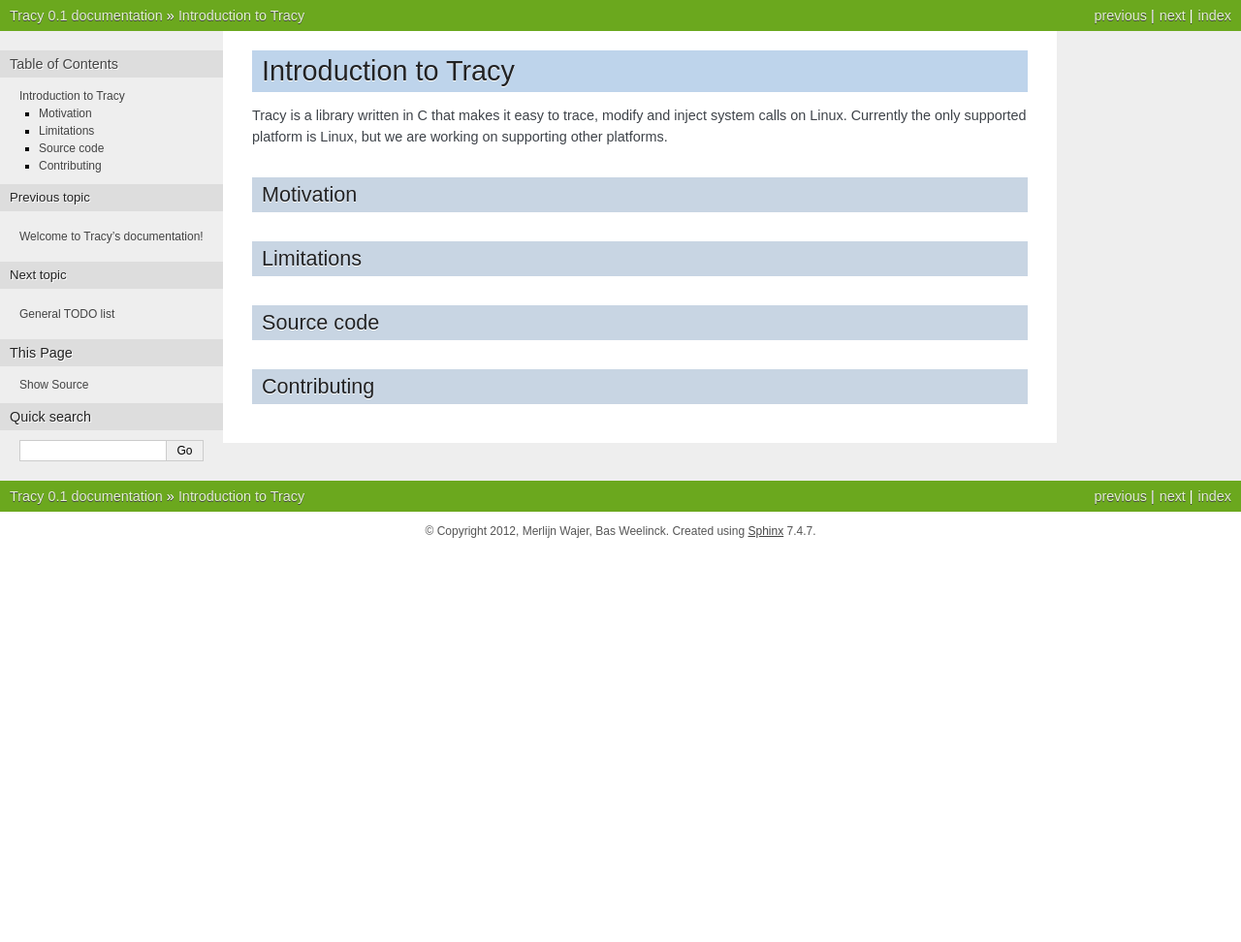
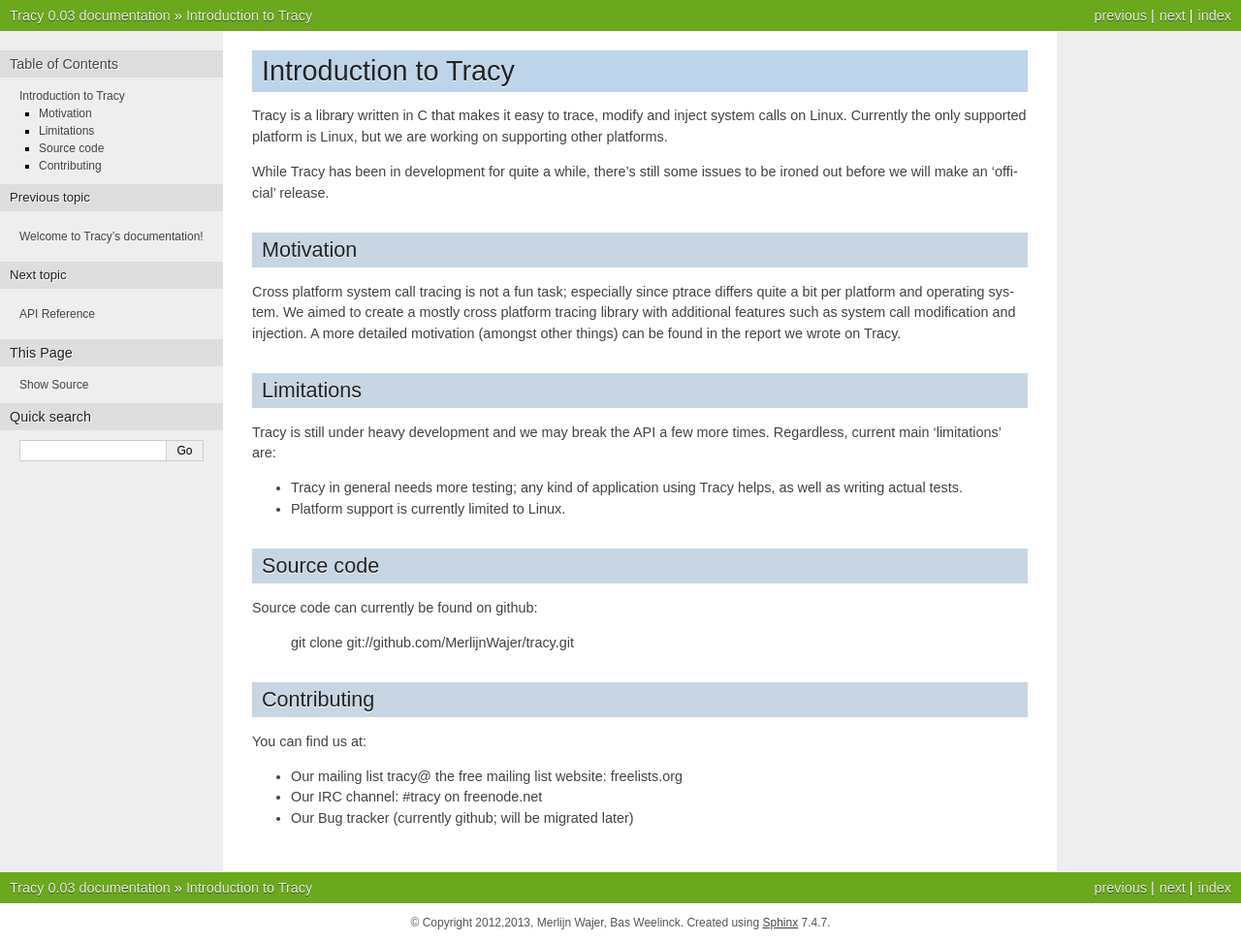
Before and after one commit to MerlijnWajer/tracy, a Sphinx documentation site: the page built from doc/intro.rst, in a window 1280 px wide. Shown: the whole page at 97% size. Built offline with Sphinx 7.4.7, drawn with Linux system fonts in a browser that asks for light colours; before the commit the page ends 900 px from its top, so only the background shows below that.

Commit message:
Documentation updates.

```diff
--- a/doc/conf.py
+++ b/doc/conf.py
@@ -41,16 +41,16 @@
 
 # General information about the project.
 project = u'Tracy'
-copyright = u'2012, Merlijn Wajer, Bas Weelinck'
+copyright = u'2012,2013, Merlijn Wajer, Bas Weelinck'
 
 # The version info for the project you're documenting, acts as replacement for
 # |version| and |release|, also used in various other places throughout the
 # built documents.
 #
 # The short X.Y version.
-version = '0.1'
+version = '0.03'
 # The full version, including alpha/beta/rc tags.
-release = '0.1'
+release = '0.03'
 
 # The language for content autogenerated by Sphinx. Refer to documentation
 # for a list of supported languages.
@@ -222,7 +222,7 @@
 epub_title = u'Tracy'
 epub_author = u'Merlijn Wajer, Bas Weelinck'
 epub_publisher = u'Merlijn Wajer, Bas Weelinck'
-epub_copyright = u'2012, Merlijn Wajer, Bas Weelinck'
+epub_copyright = u'2012,2013, Merlijn Wajer, Bas Weelinck'
 
 # The language of the text. It defaults to the language option
 # or en if the language is not set.
--- a/doc/index.rst
+++ b/doc/index.rst
@@ -10,7 +10,6 @@
    :maxdepth: 2
 
    intro.rst
-   todo.rst
    reference.rst
    examples.rst
    devdoc.rst
--- a/doc/intro.rst
+++ b/doc/intro.rst
@@ -5,22 +5,40 @@
 system calls on Linux. Currently the only supported platform is Linux,
 but we are working on supporting other platforms.
 
+While Tracy has been in development for quite a while, there's still some issues
+to be ironed out before we will make an 'official' release.
+
 Motivation
 ----------
 
+Cross platform system call tracing is not a fun task; especially since ptrace
+differs quite a bit per platform and operating system. We aimed to create a
+mostly cross platform tracing library with additional features such as system
+call modification and injection. A more detailed motivation (amongst other
+things) can be found in the report we wrote on Tracy.
 
 Limitations
 -----------
 
+Tracy is still under heavy development and we may break the API a few more
+times. Regardless, current main 'limitations' are:
+
+- Tracy in general needs more testing; any kind of application using Tracy
+  helps, as well as writing actual tests.
+- Platform support is currently limited to Linux.
+
 Source code
 -----------
 
+Source code can currently be found on github:
+
+    git clone git://github.com/MerlijnWajer/tracy.git
 
 Contributing
 ------------
 
+You can find us at:
 
-
-..
-  Link to paper, source, give motivation
-  TODO: Extend introduction
+- Our mailing list tracy@ the free mailing list website: freelists.org
+- Our IRC channel: #tracy on freenode.net
+- Our Bug tracker (currently github; will be migrated later)
--- a/doc/todo.rst
+++ /dev/null
@@ -1,2 +0,0 @@
-General TODO list
-=================
```
Also changed, not shown: README.rst (+41 -1 lines).
